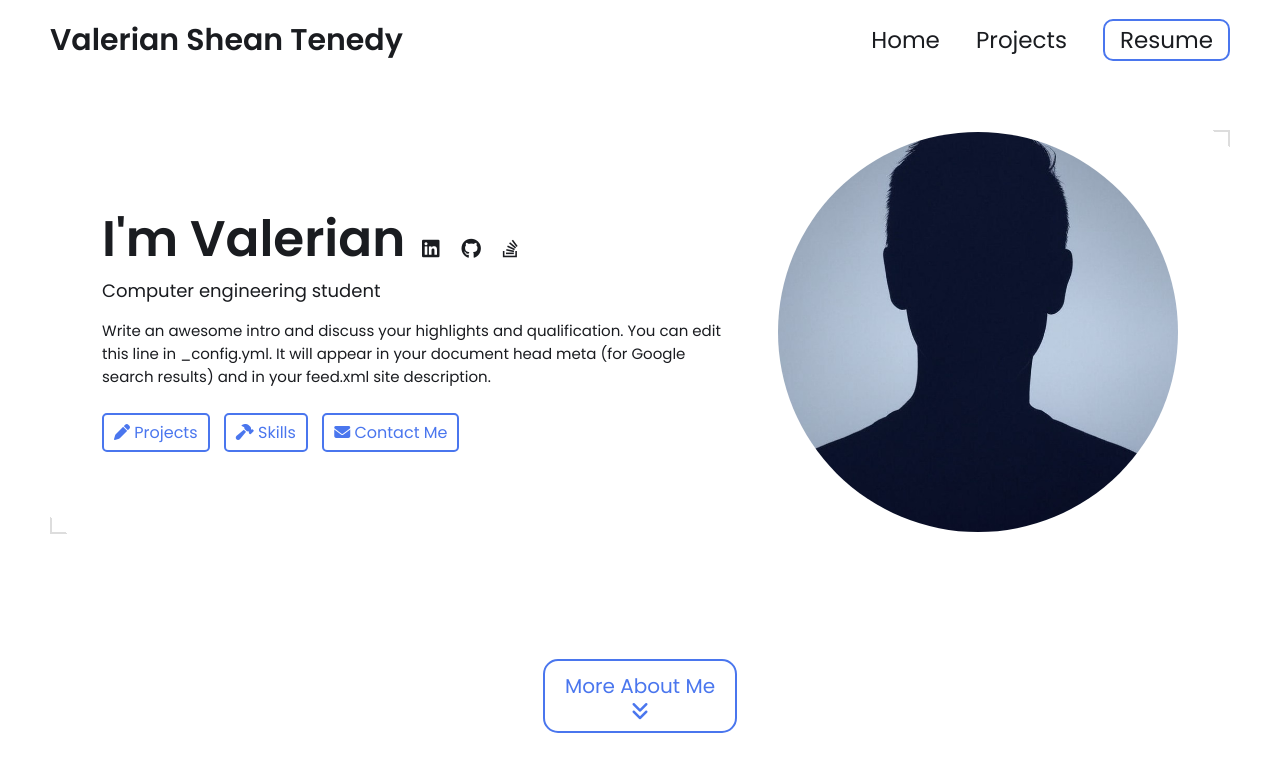
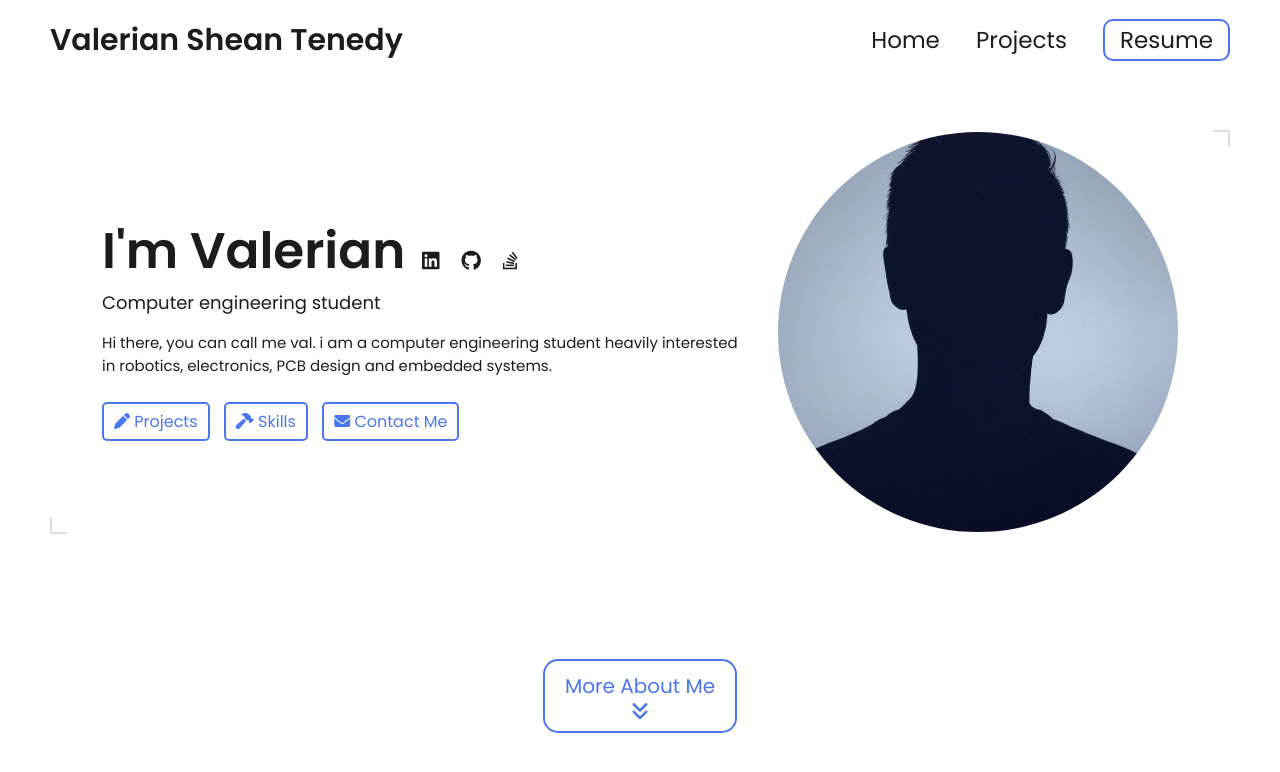
Before and after one commit to valerian736/valerian736.github.io, a Jekyll site: the page built from index.html, in a window 1280 px wide and 900 px high. Shown: the top 772 px of the window. Built offline with Jekyll 4.4.1, drawn with Linux system fonts in a browser that asks for light colours.

Commit message:
changed more things

```diff
--- a/_config.yml
+++ b/_config.yml
@@ -15,9 +15,7 @@ title: Valerian_Tenedy's Portfolio # This is what shows up in the tab of the bro
 name: Valerian Shean Tenedy
 headline: Computer engineering student
 description: >- # dont remove this line. this will ignore all new lines until the next section
-  Write an awesome intro and discuss your highlights and qualification. You can edit this
-  line in _config.yml. It will appear in your document head meta (for
-  Google search results) and in your feed.xml site description.
+  Hi there, you can call me val. i am a computer engineering student heavily interested in robotics, electronics, PCB design and embedded systems.
 
 # Place your profile image in /assets/images/profile-image/folder and edit the file name
 profile_image: ./assets/images/profile-image/avatar.jpeg
```
Also changed, not shown: README.md (deleted).
